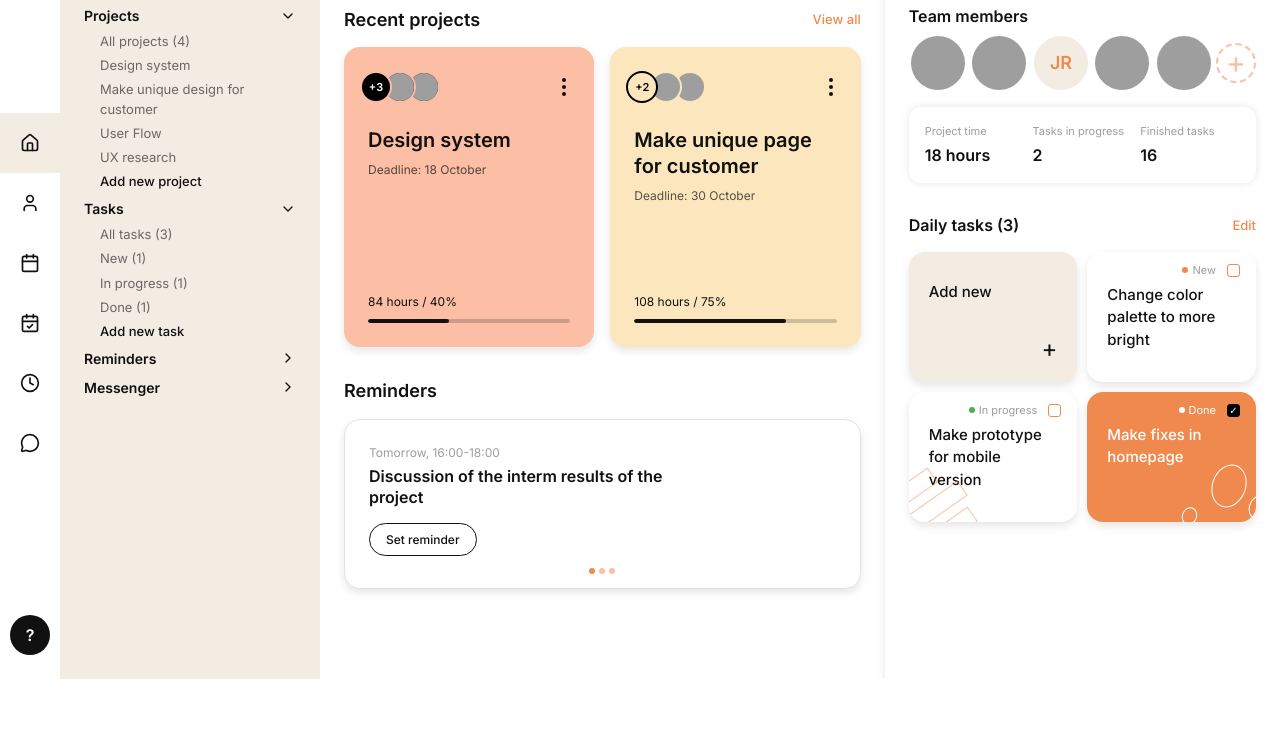
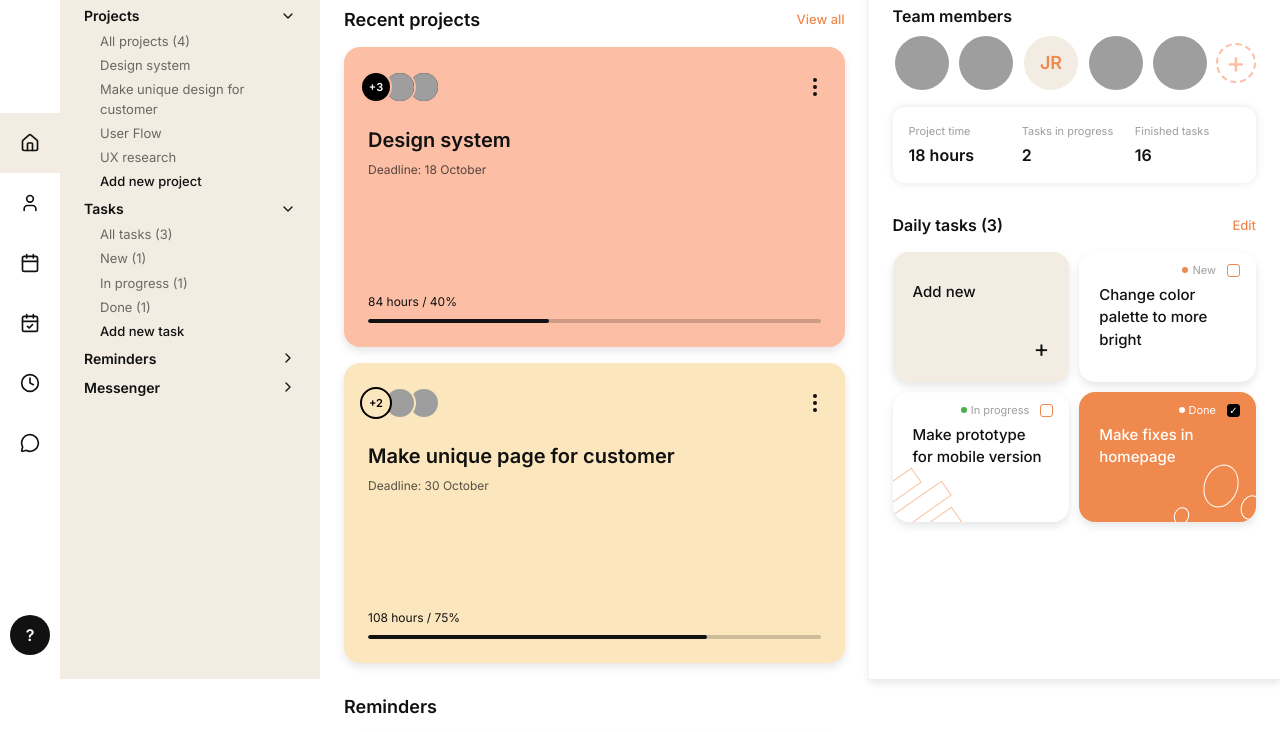
Before and after one commit to jaykakadia/AC-2, a website: page index.html in a window 1280 px wide. Shown: the part 121-853 px from the top of the page. Before the commit the page ends 800 px from the top, so only its background shows below. Drawn offline with Linux system fonts and the light colour scheme; grey boxes are pictures that could not be loaded.

Commit message:
added media queart till 853px

```diff
--- a/scss/_layouts.scss
+++ b/scss/_layouts.scss
@@ -1,11 +1,13 @@
-
 .dashboard {
   display: grid;
-  grid-template-columns: $icon-sidebar-width $sidebar-width 1fr .70fr;
+  grid-template-columns: $icon-sidebar-width $sidebar-width 1fr minmax(
+      34rem,
+      0.75fr
+    );
   min-height: 100vh;
 
   @include laptop {
-    grid-template-columns: $icon-sidebar-width 18rem 1fr 24rem;
+    grid-template-columns: $icon-sidebar-width 17rem 1fr 33rem;
   }
 
   @include mobile-tablet {
@@ -35,13 +37,16 @@
     img {
       width: 6rem;
       height: auto;
-          margin-bottom: 14px;
+      margin-bottom: 14px;
+      @include laptop {
+       margin-bottom: 32px;
+      }
     }
   }
 
   &__nav {
     @include flex-column($spacing-sm);
-    gap:0;
+    gap: 0;
 
     a {
       @include flex-center;
@@ -86,12 +91,12 @@
   height: 100vh;
   position: sticky;
   top: 0;
-  &__line{
+  &__line {
     height: 1px;
     background-color: rgba($dark-color, 0.1);
     width: 150%;
     transform: translateX(-3.5rem);
-    margin:1rem;
+    margin: 1rem;
   }
   @include mobile-tablet {
     display: none;
@@ -141,7 +146,7 @@
 
     &-content {
       @include flex-column($spacing-xs);
-      gap:0;
+      gap: 0;
       padding-left: $spacing-md;
 
       a {
--- a/scss/_variables.scss
+++ b/scss/_variables.scss
@@ -8,7 +8,7 @@ $white: #ffffff;
 
 $mobile: 576px;
 $tablet: 768px;
-$laptop: 992px;
+$laptop: 946px;
 $desktop: 1200px;
 
 $spacing-xs: 0.4rem;
```
Also changed, not shown: css/main.css, 1 other file.
